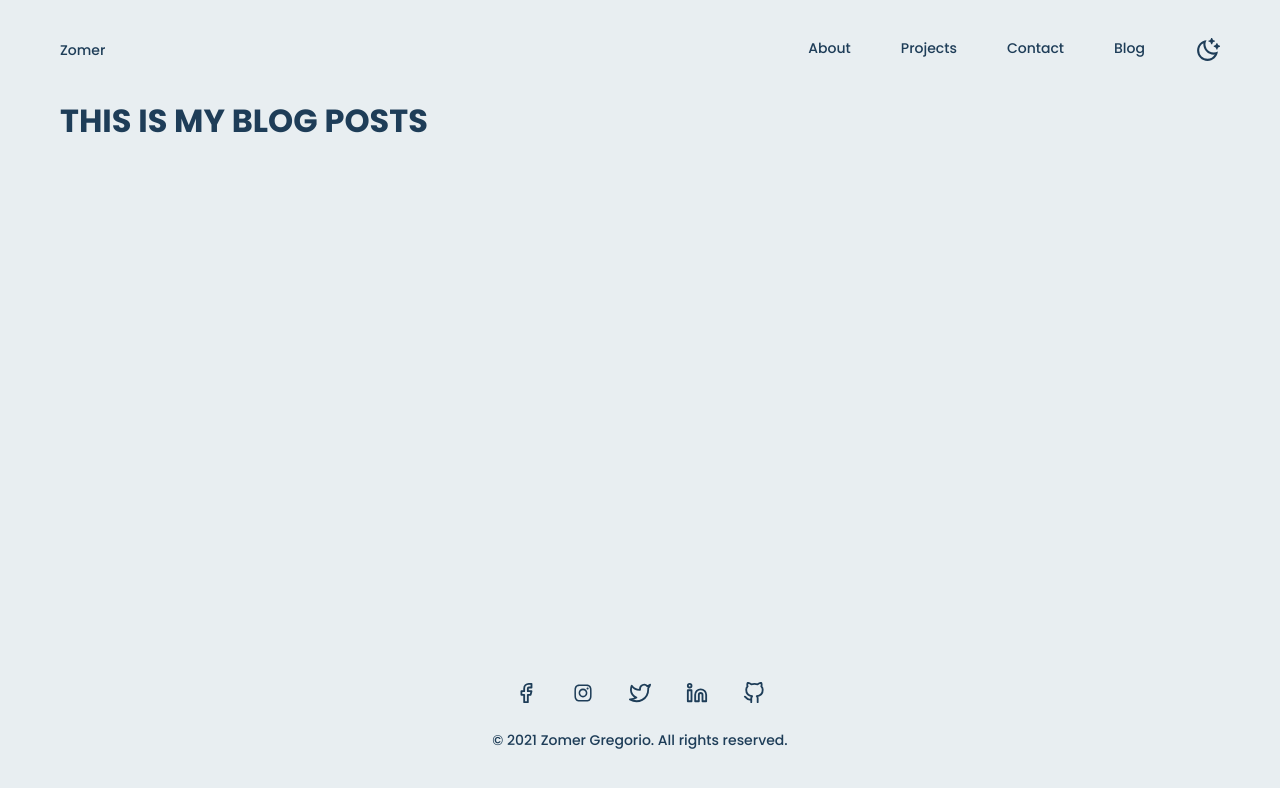
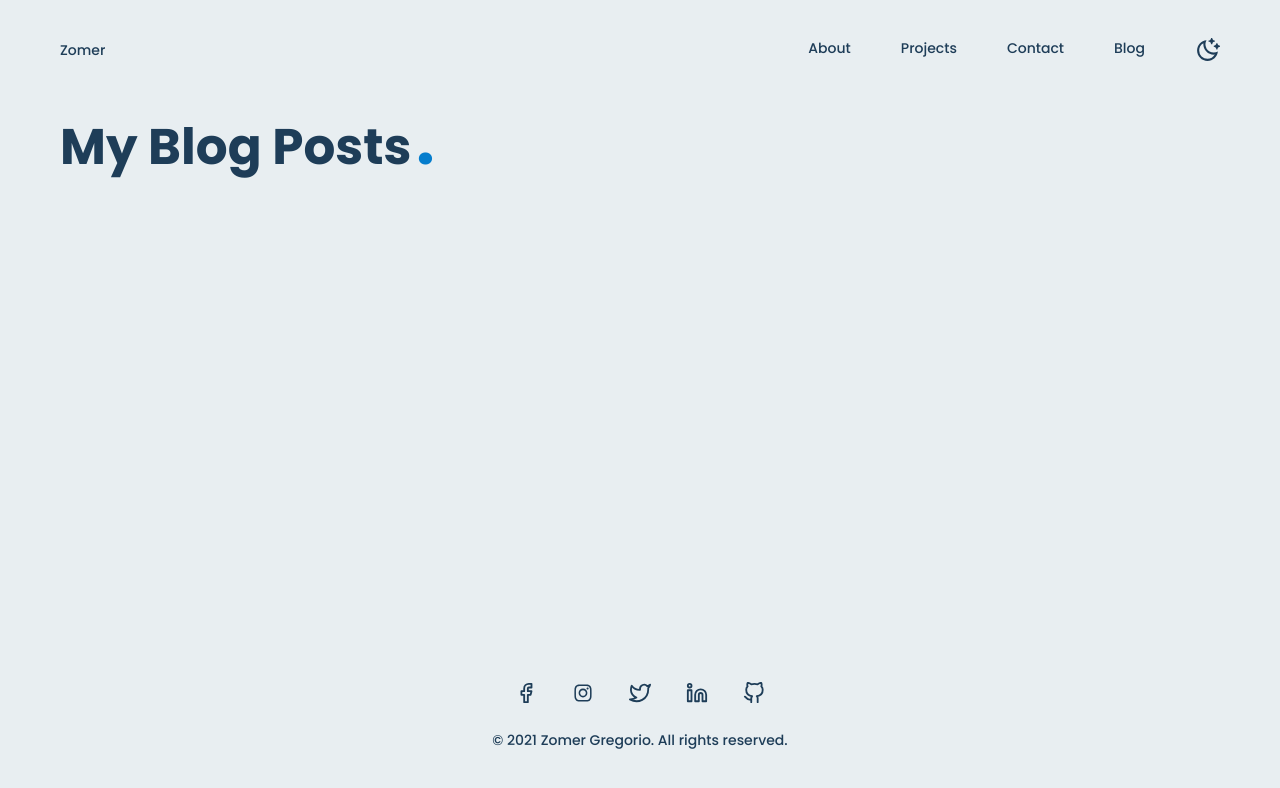
Before and after one commit to zomeru/portfolio, a Next.js app: page /blog in a window 1280 px wide. Shown: the top 788 px of the page. Built offline with nearby package versions, Linux system fonts and the light colour scheme.

Commit message:
Styled Blog heading

```diff
--- a/pages/blog/[slug].tsx
+++ b/pages/blog/[slug].tsx
@@ -3,7 +3,6 @@ import React, { useState, useEffect } from 'react';
 import { GetServerSidePropsContext } from 'next';
 import imageUrlBuilder from '@sanity/image-url';
 import BlockContent from '@sanity/block-content-to-react';
-import Image from 'next/image';
 import styled from 'styled-components';
 import BlogLayout from '@components/blogLayout';
 
--- a/pages/blog/index.tsx
+++ b/pages/blog/index.tsx
@@ -10,7 +10,7 @@ interface indexProps {
 const index: React.FC<indexProps> = ({ theme, toggleTheme, isHome }) => {
   return (
     <BlogLayout isHome={isHome} theme={theme} toggleTheme={toggleTheme}>
-      <h1>THIS IS MY BLOG POSTS</h1>
+      <h2 className='section-heading'>My Blog Posts</h2>
     </BlogLayout>
   );
 };
```
